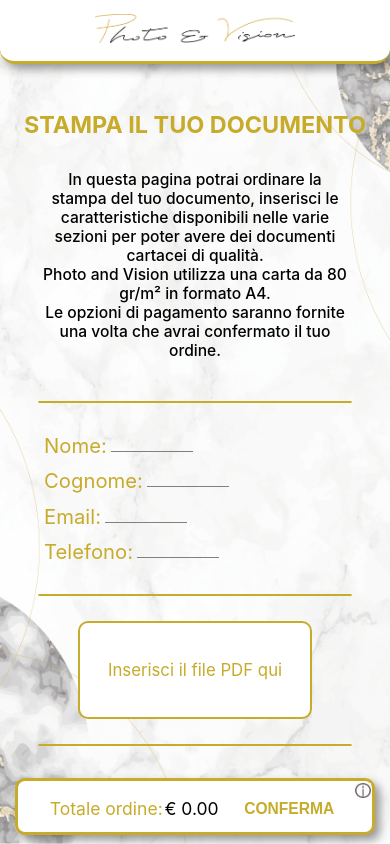
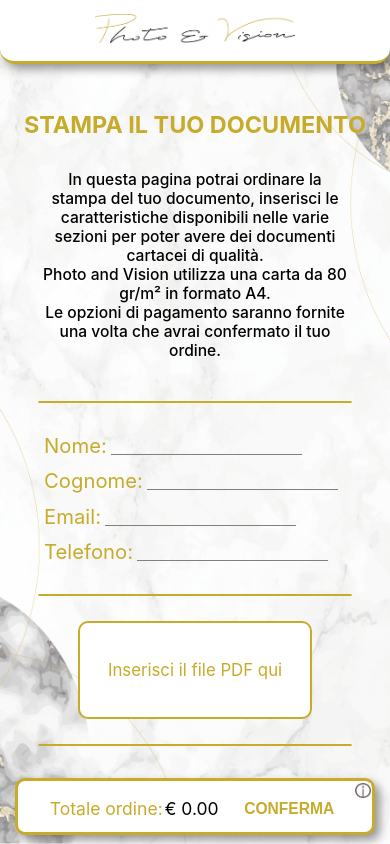
Before and after one commit to CarloVitto01/sito-web-pv, a React (Create React App) app: page / in a window 390 px wide. Shown: the top 844 px of the page. Built offline with nearby package versions, Linux system fonts and the light colour scheme.

Commit message:
Modified form

```diff
--- a/src/components/Form.module.css
+++ b/src/components/Form.module.css
@@ -55,7 +55,6 @@
   .credentials {
     display: flex;
     flex-direction: column;
-    width: 80vw;
     justify-content: center;
   }
 
@@ -69,9 +68,9 @@
     margin-right: 1vw;
   }
 
-  .voice-input {
+  .credential input {
     font-size: 4vw;
-    width: 100%;
+    width: 48vw;
   }
 
 }
```
